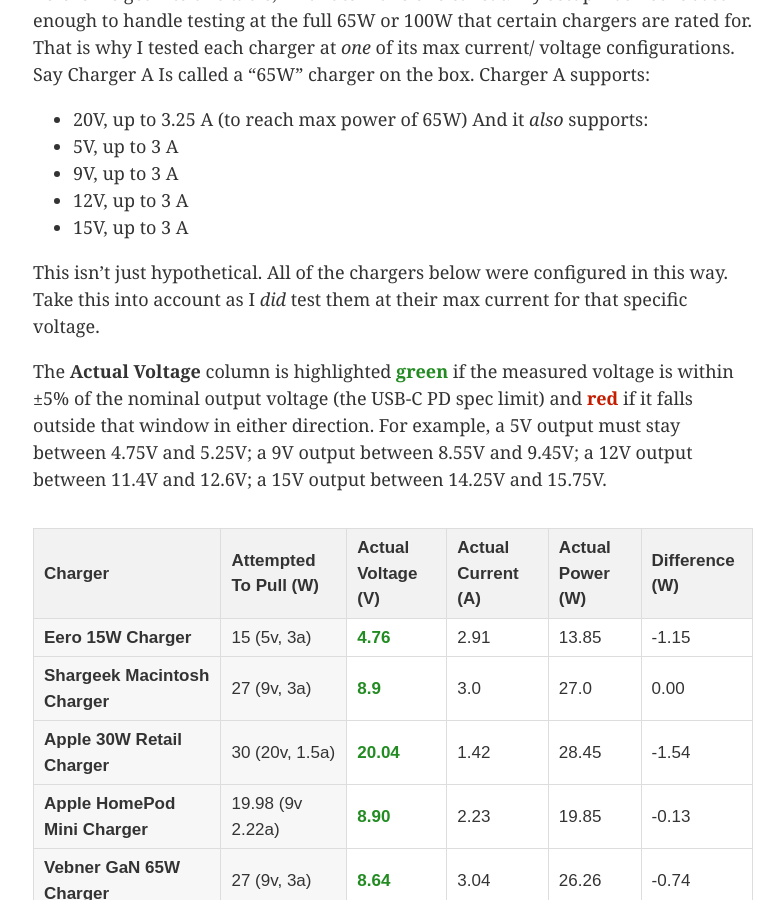
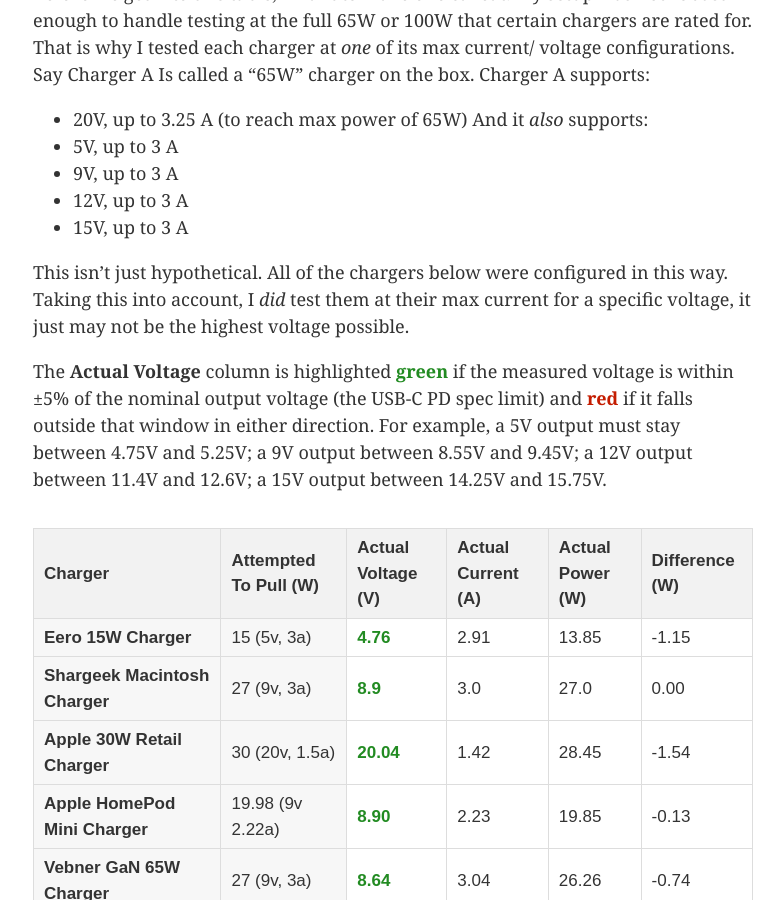
Before and after one commit to 0sps/sull1van.com, a Jekyll site: the page built from _posts/2026-01-19-a-dozen-chargers-in-the-lab.md, in a window 1280 px wide and 900 px high, scrolled down 3800 px. Shown: the whole window, without its empty margins (247-1031 px from the left). Built offline with Jekyll 4.4.1, drawn with Linux system fonts in a browser that asks for light colours.

Commit message:
Update 2026-01-19-a-dozen-chargers-in-the-lab.md

```diff
--- a/_posts/2026-01-19-a-dozen-chargers-in-the-lab.md
+++ b/_posts/2026-01-19-a-dozen-chargers-in-the-lab.md
@@ -401,7 +401,7 @@
 - 12V, up to 3 A
 - 15V, up to 3 A
 
-This isn't just hypothetical. All of the chargers below were configured in this way. Take this into account as I *did* test them at their max current for that specific voltage.
+This isn't just hypothetical. All of the chargers below were configured in this way. Taking this into account, I *did* test them at their max current for a specific voltage, it just may not be the highest voltage possible.
 
 
 The **Actual Voltage** column is highlighted <span style="color:#228B22; font-weight:700;">green</span> if the measured voltage is within ±5% of the nominal output voltage (the USB-C PD spec limit) and <span style="color:#C41C00; font-weight:700;">red</span> if it falls outside that window in either direction. For example, a 5V output must stay between 4.75V and 5.25V; a 9V output between 8.55V and 9.45V; a 12V output between 11.4V and 12.6V; a 15V output between 14.25V and 15.75V.
```
